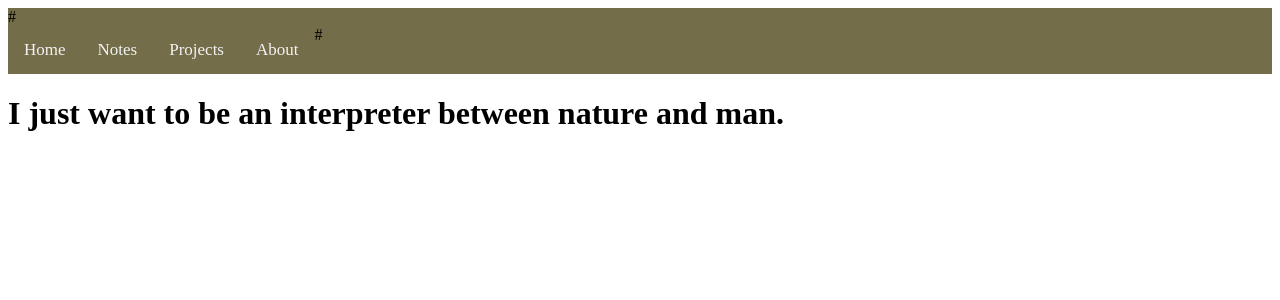
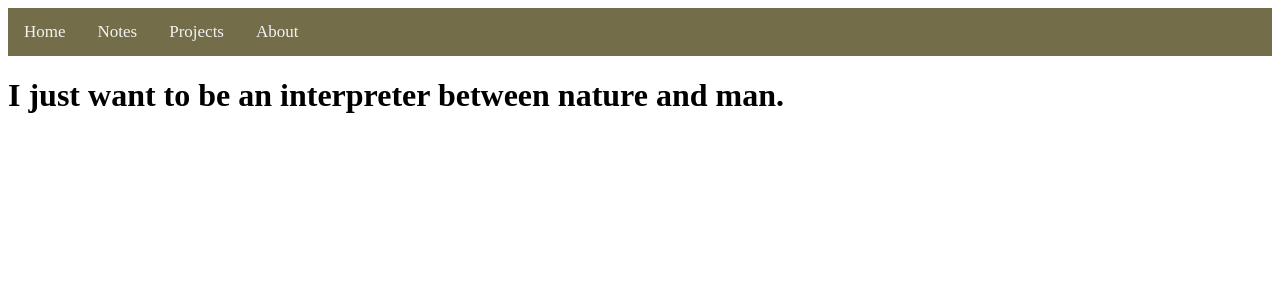
Before and after one commit to rachelhuls/rachelhuls.github.io, a Jekyll site: the page built from index.html, in a window 1280 px wide. Shown: the top 300 px of the page. Built offline with Jekyll 4.4.1, drawn with Linux system fonts in a browser that asks for light colours.

Commit message:
Update navigation.html

```diff
--- a/_includes/navigation.html
+++ b/_includes/navigation.html
@@ -1,7 +1,5 @@
 <div class="topnav">
-#<nav>
   {% for item in site.data.navigation %}
     <a href="{{ item.link }}" {% if page.url == item.link %}class="current"{% endif %}>{{ item.name }}</a>
   {% endfor %}
-#</nav>
 </div>
```
